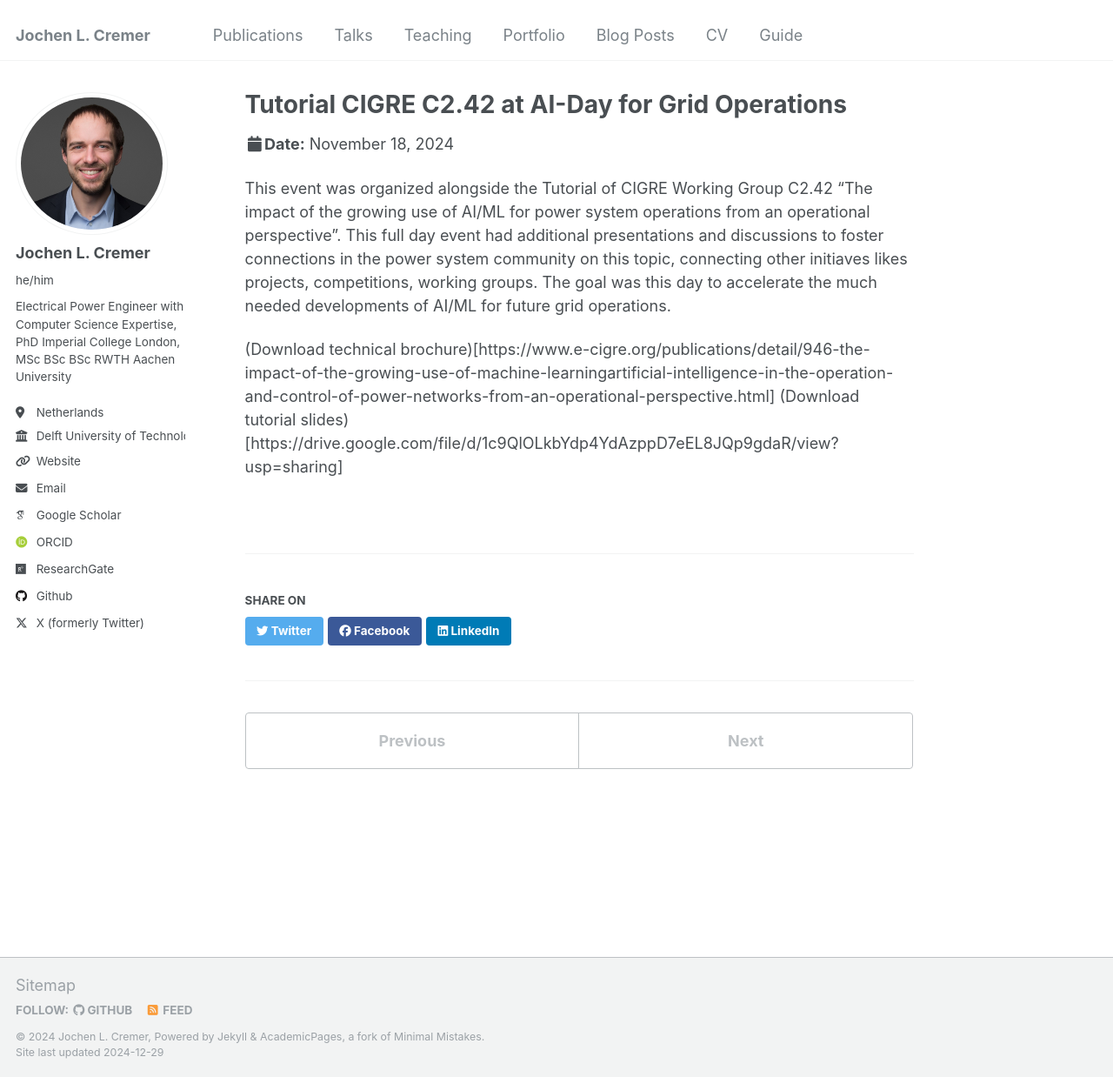
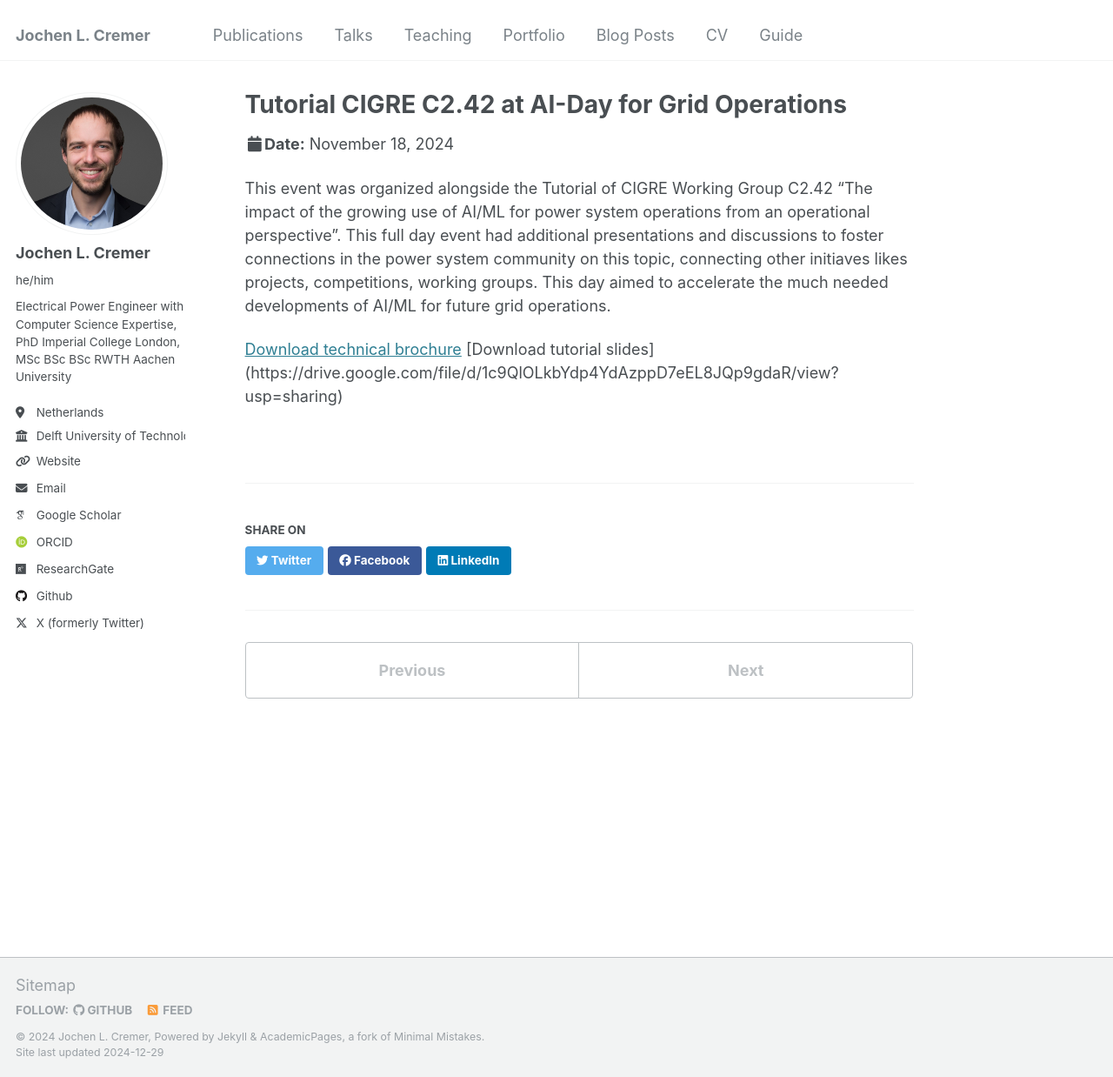
Before and after one commit to JochenC/JochenC.github.io, a Jekyll site: the page built from _talks/2024-11-01-ai-grid-operations.md, in a window 1280 px wide and 1238 px high. Shown: the whole window at 87% size. Built offline with Jekyll 4.4.1, drawn with Linux system fonts in a browser that asks for light colours; some web fonts are replaced.

Commit message:
Add files via upload

```diff
--- a/_talks/2024-11-01-ai-grid-operations.md
+++ b/_talks/2024-11-01-ai-grid-operations.md
@@ -8,6 +8,6 @@ date: 2024-11-18
 location: "Paris, France"
 ---
 
-This event was organized alongside the Tutorial of CIGRE Working Group C2.42 “The impact of the growing use of AI/ML for power system operations from an operational perspective”. This full day event had additional presentations and discussions to foster connections in the power system community on this topic, connecting other initiaves likes projects, competitions, working groups. The goal was this day to accelerate the much needed developments of AI/ML for future grid operations.
+This event was organized alongside the Tutorial of CIGRE Working Group C2.42 “The impact of the growing use of AI/ML for power system operations from an operational perspective”. This full day event had additional presentations and discussions to foster connections in the power system community on this topic, connecting other initiaves likes projects, competitions, working groups. This day aimed to accelerate the much needed developments of AI/ML for future grid operations.
 
-(Download technical brochure)[https://www.e-cigre.org/publications/detail/946-the-impact-of-the-growing-use-of-machine-learningartificial-intelligence-in-the-operation-and-control-of-power-networks-from-an-operational-perspective.html] (Download tutorial slides)[https://drive.google.com/file/d/1c9QlOLkbYdp4YdAzppD7eEL8JQp9gdaR/view?usp=sharing]
+[Download technical brochure](https://www.e-cigre.org/publications/detail/946-the-impact-of-the-growing-use-of-machine-learningartificial-intelligence-in-the-operation-and-control-of-power-networks-from-an-operational-perspective.html) [Download tutorial slides] (https://drive.google.com/file/d/1c9QlOLkbYdp4YdAzppD7eEL8JQp9gdaR/view?usp=sharing)
```
Also changed, not shown: _talks/2019-10-10-aapg-energy-transition-keynote.md (+3 -1 lines), _talks/2024-09-02-inverter-based-power-systems.md (+3 -1 lines).
